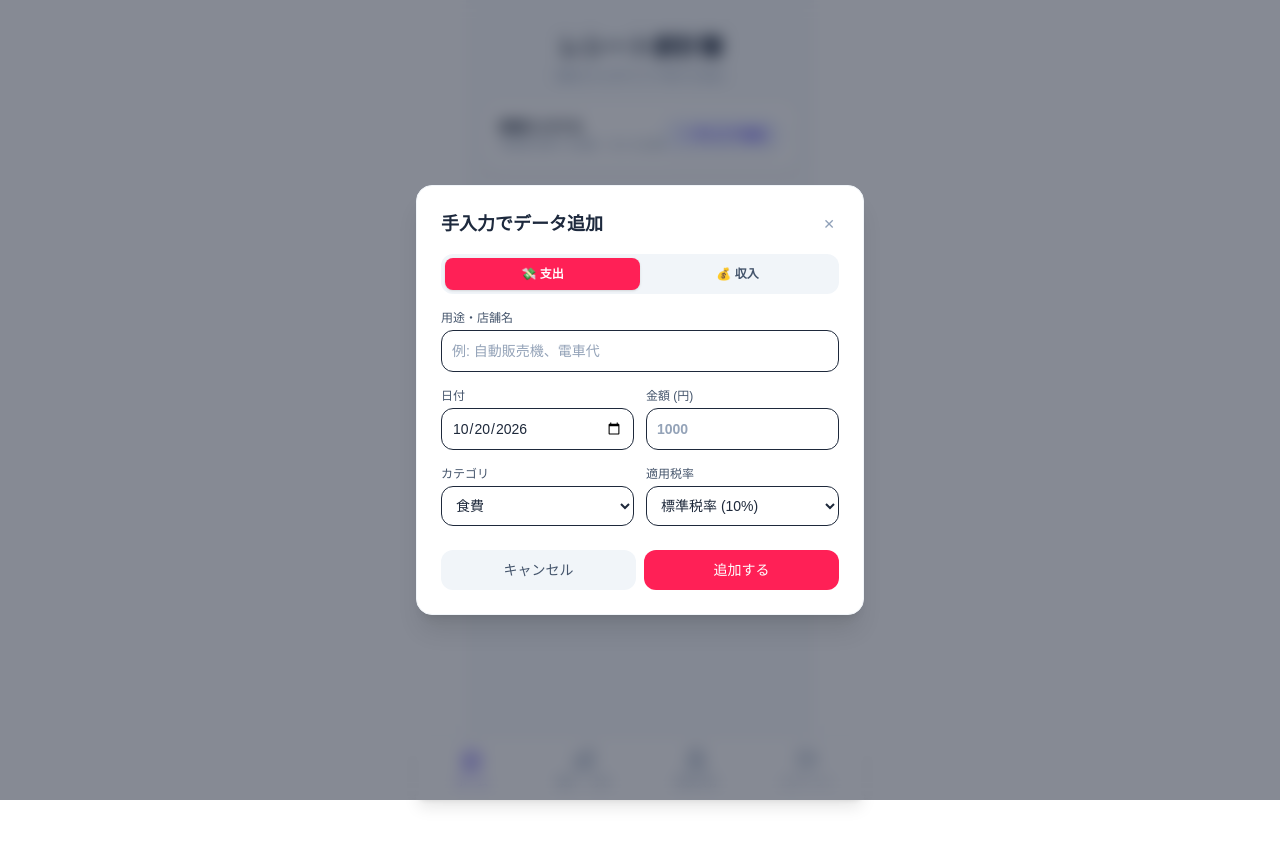
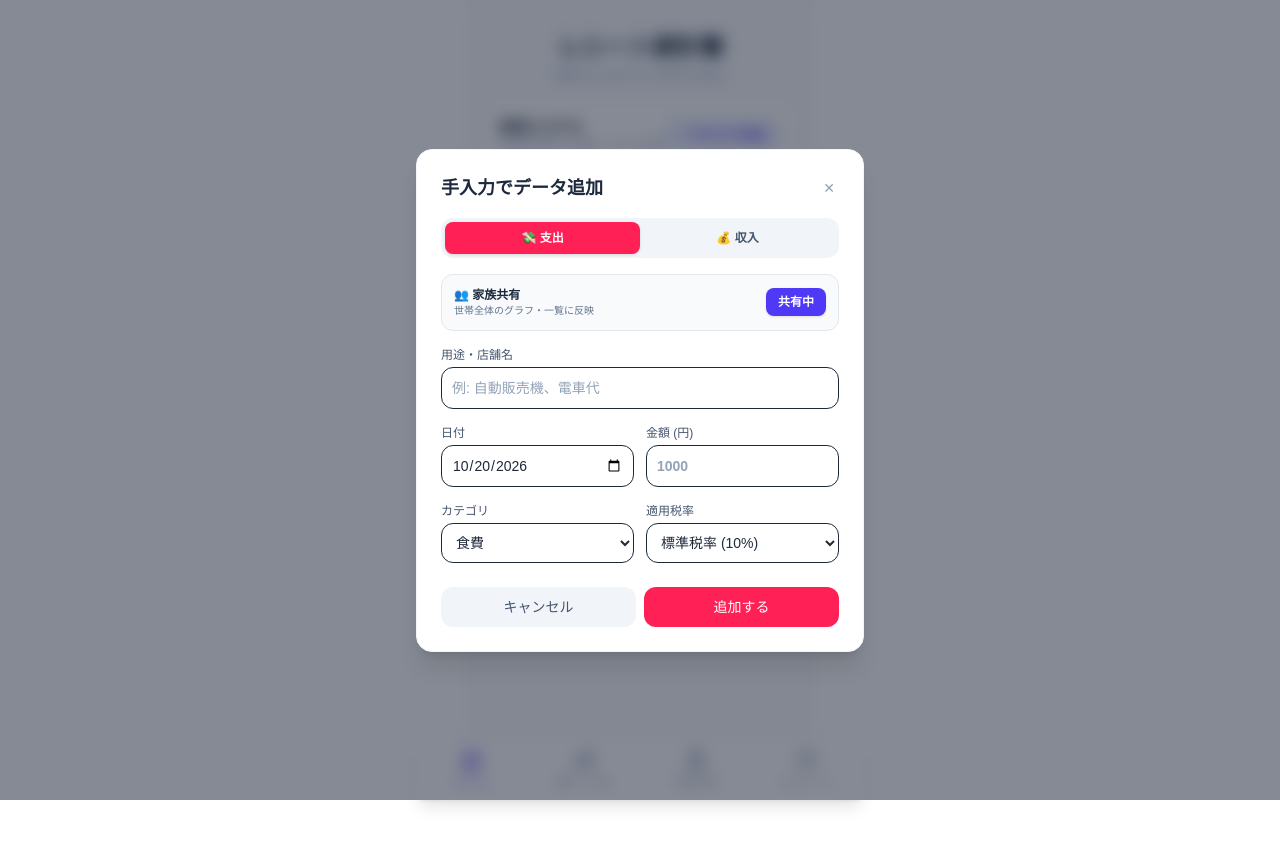
Before and after one commit to pon19/kakeibo-app, a Next.js app: page / in a window 1280 px wide. Both pictures are taken after a click on the button "＋ 手入力で追加". Shown: the top 846 px of the page. Built offline with nearby package versions, Linux system fonts and the light colour scheme.

Commit message:
Add personal/shared flag to receipts API and ManualExpenseModal

```diff
--- a/app/api/receipts/route.ts
+++ b/app/api/receipts/route.ts
@@ -1,7 +1,7 @@
 import { NextRequest, NextResponse } from 'next/server';
 import { createClient } from '@/lib/supabase/server';
 
-// GET: 取引履歴取得（所属グループがあればグループ共有データを含めて取得）
+// GET: 取引履歴取得（家族共有データ ＋ 自分の全データ を取得）
 export async function GET() {
   try {
     const supabase = await createClient();
@@ -21,10 +21,13 @@ export async function GET() {
     let query = supabase.from('transactions').select('*');
 
     if (member?.household_id) {
-      // グループ所属時は、そのグループのデータ または 個人のデータを取得
-      query = query.or(`household_id.eq.${member.household_id},user_id.eq.${user.id}`);
+      // グループ所属時:
+      // 「同じグループの共有データ(is_shared=true)」 または 「自分が作成した全データ(個人用含む)」を取得
+      query = query.or(
+        `and(household_id.eq.${member.household_id},is_shared.eq.true),user_id.eq.${user.id}`
+      );
     } else {
-      // 未所属時は個人のデータのみ取得
+      // 未所属時: 自分のデータのみ取得
       query = query.eq('user_id', user.id);
     }
 
@@ -38,8 +41,7 @@ export async function GET() {
   }
 }
 
-// POST: 取引データ新規保存（グループ所属時は household_id も自動設定）
-// app/api/receipts/route.ts 内の POST 部分
+// POST: 取引データ新規保存（is_sharedフラグに対応）
 export async function POST(req: NextRequest) {
   try {
     const supabase = await createClient();
@@ -62,7 +64,7 @@ export async function POST(req: NextRequest) {
       .insert({
         user_id: user.id,
         household_id: member?.household_id || null,
-        type: body.type || 'expense', // ← type (expense / income) を追加
+        type: body.type || 'expense',
         merchant_name: body.merchant_name,
         purchased_at: body.purchased_at,
         total_amount: body.total_amount,
@@ -71,6 +73,7 @@ export async function POST(req: NextRequest) {
         tax_amount: body.tax_amount || 0,
         category: body.category,
         items: body.items || [],
+        is_shared: body.is_shared ?? true, // ← 共有/個人フラグ（未指定ならデフォルト true）
       })
       .select()
       .single();
--- a/components/ManualExpenseModal.tsx
+++ b/components/ManualExpenseModal.tsx
@@ -41,6 +41,10 @@ export default function ManualExpenseModal({
   const [totalAmount, setTotalAmount] = useState('');
   const [category, setCategory] = useState('食費');
   const [taxRate, setTaxRate] = useState<'10' | '8'>('10');
+
+  // 共有/個人切り替え用State（デフォルトは true = 家族共有）
+  const [isShared, setIsShared] = useState(true);
+
   const [loading, setLoading] = useState(false);
   const [error, setError] = useState<string | null>(null);
 
@@ -80,6 +84,7 @@ export default function ManualExpenseModal({
           tax_type: 'inclusive',
           tax_amount: taxAmount,
           category,
+          is_shared: isShared, // ← 共有/個人フラグを追加
           items: [
             {
               name: merchantName || (type === 'expense' ? '手入力支出' : '手入力収入'),
@@ -94,6 +99,7 @@ export default function ManualExpenseModal({
       if (data.success) {
         setMerchantName('');
         setTotalAmount('');
+        setIsShared(true); // 初期化
         onSuccess();
         onClose();
       } else {
@@ -154,6 +160,29 @@ export default function ManualExpenseModal({
         )}
 
         <form onSubmit={handleSubmit} className="space-y-4">
+          {/* 👥 家族共有 / 👤 個人用 切替トグル */}
+          <div className="flex items-center justify-between p-3 bg-slate-50 rounded-xl border border-slate-200">
+            <div>
+              <p className="text-xs font-bold text-slate-800">
+                {isShared ? '👥 家族共有' : '👤 個人の記録'}
+              </p>
+              <p className="text-[10px] text-slate-500">
+                {isShared ? '世帯全体のグラフ・一覧に反映' : '自分のみ閲覧・計算に反映'}
+              </p>
+            </div>
+            <button
+              type="button"
+              onClick={() => setIsShared(!isShared)}
+              className={`px-3 py-1.5 text-xs font-bold rounded-lg transition ${
+                isShared
+                  ? 'bg-indigo-600 text-white shadow-sm'
+                  : 'bg-slate-200 text-slate-700 hover:bg-slate-300'
+              }`}
+            >
+              {isShared ? '共有中' : '個人用'}
+            </button>
+          </div>
+
           <div>
             <label className="block text-xs font-medium text-slate-600 mb-1">
               {type === 'expense' ? '用途・店舗名' : '収入元・名称'}
```
